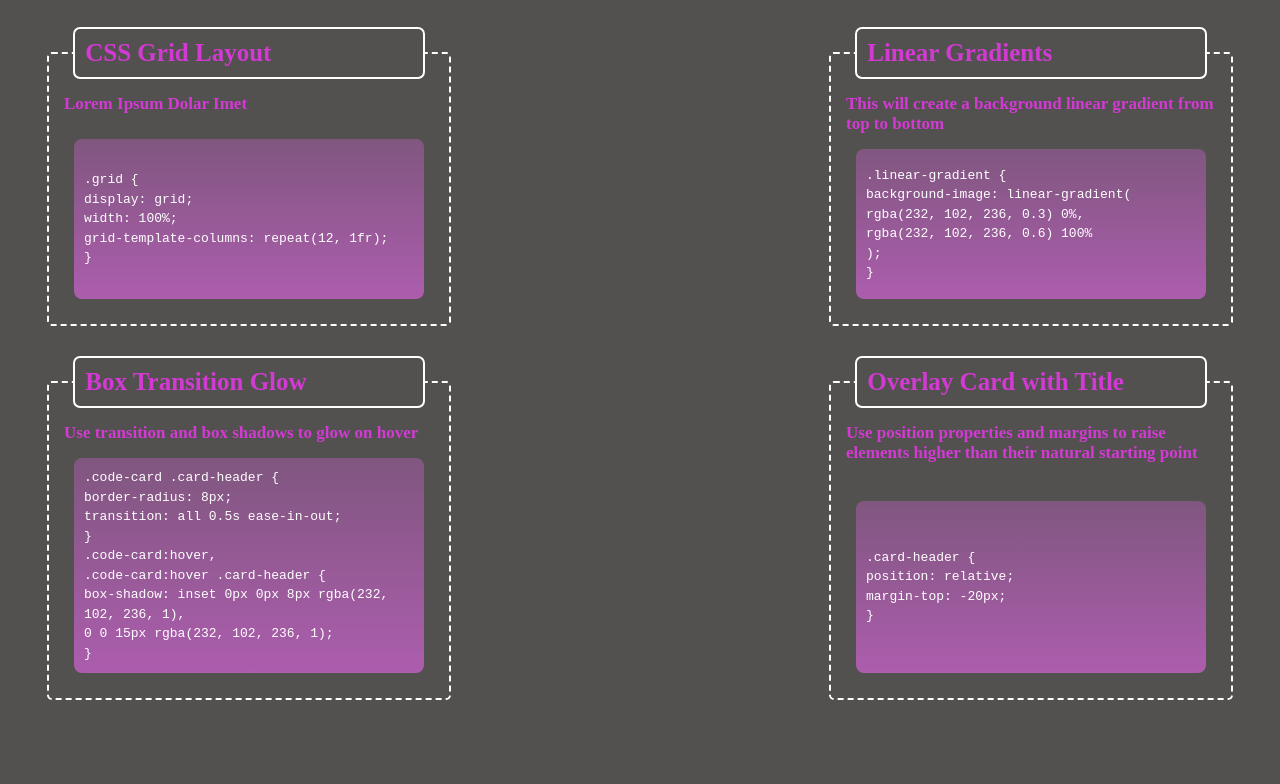
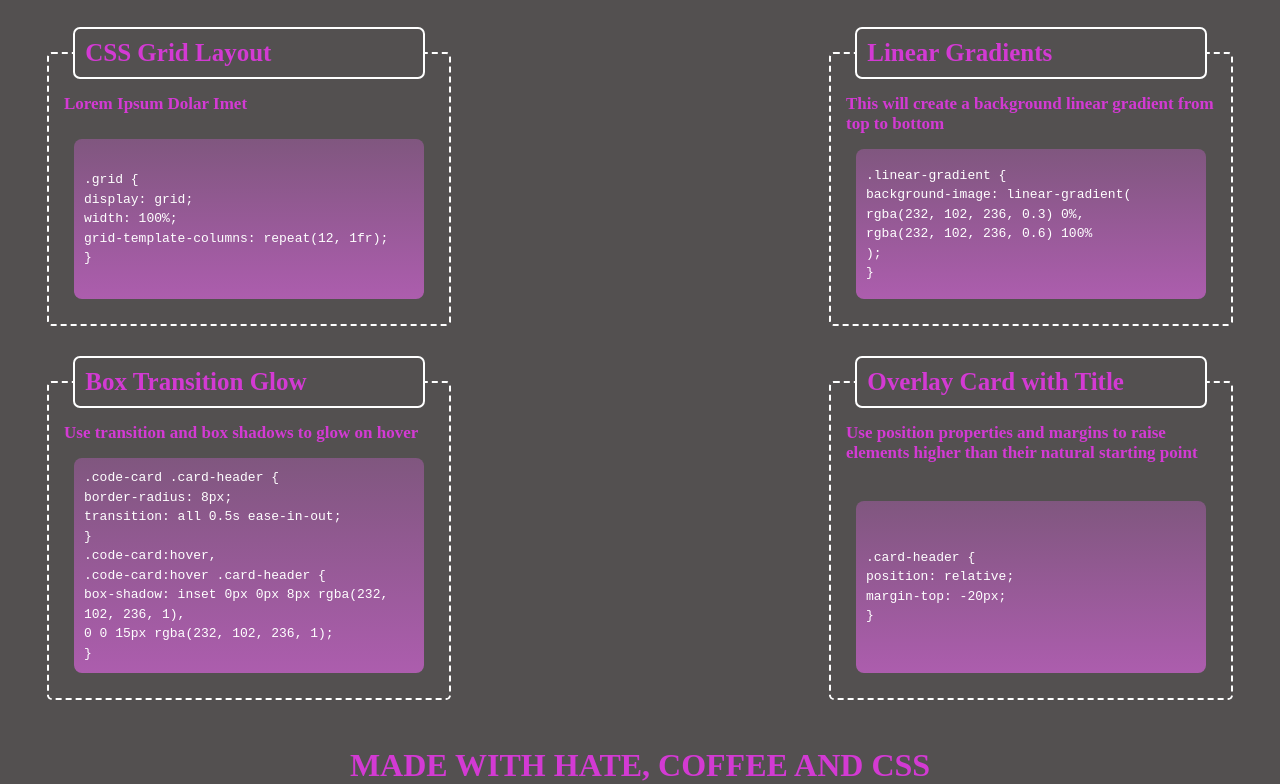
Before and after one commit to SSPENELOPE/css-cheat-sheet, a plain HTML site: page index.html in a window 1280 px wide. Shown: the part 470-1254 px from the top of the page. Before the commit the page ends 1217 px from the top, so only its background shows below. Drawn offline with Linux system fonts and the light colour scheme.

Commit message:
added comments and footer

```diff
--- a/assets/style.css
+++ b/assets/style.css
@@ -1,3 +1,4 @@
+/* Global */
 :root {
     --purple: rgb(211, 58, 211);
     --white: white;
@@ -15,6 +16,9 @@
 body {
     background-color: var(--background);
 }
+
+
+/* Header */
 header {
     display: flex;
     flex-wrap: wrap;
@@ -37,7 +41,7 @@ header p {
     display: flex;
 }
 
-
+/* Flexbox Wrapper/Containers */
 .wrapper {
    display: flex;
    flex-direction: row;
@@ -72,6 +76,8 @@ section legend {
     margin: auto;
 }
 
+
+/*Information Cards */
 .card-head {
     color: var(--purple);
     font-size: 17px;
@@ -98,3 +104,14 @@ section legend {
     box-shadow: inset 0px 0px 8px rgba(232, 102, 236, 1),
 0 0 15px rgba(232, 102, 236, 1);
   }
+
+
+  /* Footer */
+
+  footer h1 {
+    text-align: center;
+    color: var(--purple);
+    display: flex;
+    justify-content: center;
+    flex-wrap: wrap;
+  }
--- a/index.html
+++ b/index.html
@@ -7,6 +7,7 @@
  </head>
 
 
+ <!--Header-->
  <header>
     <h1>CSS Snippet Cheatsheet</h1>
     <br>
@@ -16,8 +17,9 @@
  </header>
 
 
+ <!--Begining of Flexbox's-->
  <body>
-
+ <main>
     <section class="wrapper">
         <fieldset class="container">
             <legend>FlexBox Row</legend>
@@ -106,7 +108,15 @@
                 </code>
             </div>
         </fieldset>
+    </section>
 
 
+    <!--Footer-->
+    <footer>
+        <h1>MADE WITH HATE, COFFEE AND CSS</h1>
+    </footer>
 
+
+ </main>
  </body>
+ </html>
```
